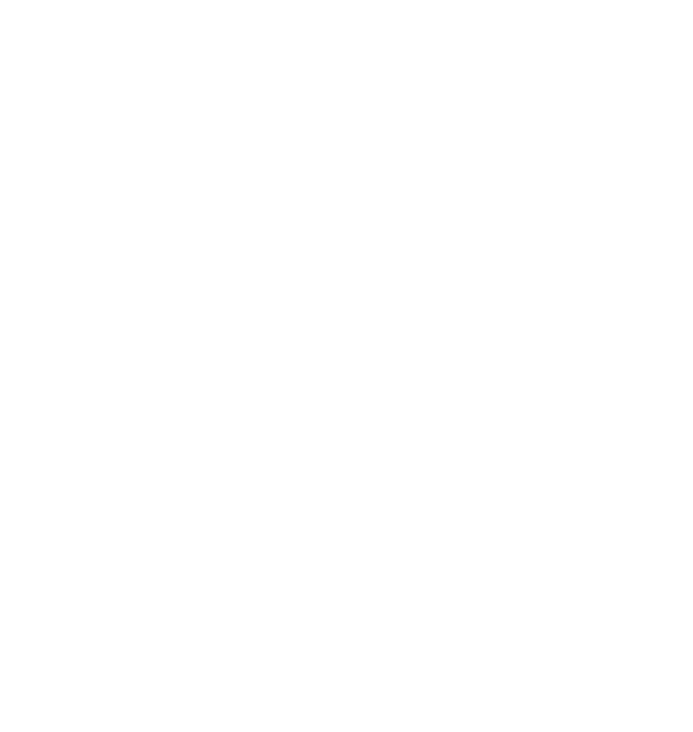
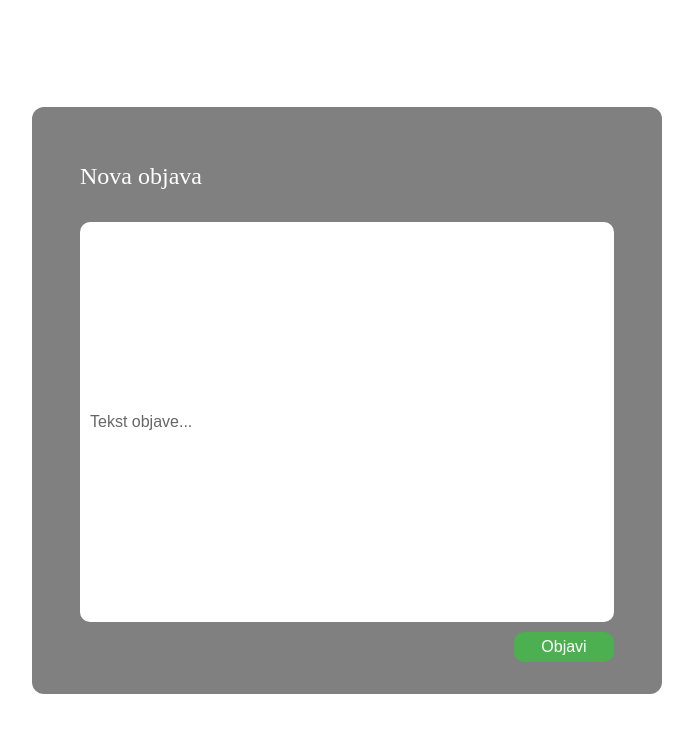
Before and after one commit to AlekKostic/ThriveTogether, a React (Vite) app in the folder Front/: page /signup in a window 1280 px wide. Shown: the top 732 px of the page, without its empty margins (293-986 px from the left). Built offline with nearby package versions, Linux system fonts and the light colour scheme.

Commit message:
dodata forma za novi post

```diff
--- a/Front/src/App.jsx
+++ b/Front/src/App.jsx
@@ -1,10 +1,12 @@
 import React from 'react'
 import Login from './components/Login'
 import Signup from './components/Signup'
+import ForumPostForm from './components/ForumPostForm'
 
 const App = () => {
   return (
     <div>
+      <ForumPostForm />
     </div>
   )
 }
--- /dev/null
+++ b/Front/src/Components/ForumPostForm.jsx
@@ -0,0 +1,38 @@
+import React, { useEffect,  useState } from 'react'
+import './login.css'
+
+const ForumPostForm = () => {
+  useEffect(() => {
+    document.body.classList.add('login-body');
+    return () => {
+      document.body.classList.remove('login-body');
+    };
+  }, []);
+
+  const [tekst, setTekst] = useState("")
+
+  return (
+    <div className="forum-post-form">
+      <div className="naslov-posta">
+        <p>Nova objava</p>
+      </div>
+
+      <form>
+      <div>
+          <input
+            value={tekst}
+            placeholder="Tekst objave..."
+            onChange={(e) => setTekst(e.target.value)}
+            className="input-post"
+          />
+        </div>
+
+        <div className="post-submit-dugme-div">
+          <button type="submit" className="post-submit-dugme">Objavi</button>
+        </div>
+      </form>
+    </div>
+  )
+}
+
+export default ForumPostForm
--- a/Front/src/components/Login.jsx
+++ b/Front/src/components/Login.jsx
@@ -1,7 +1,17 @@
 import React, { useState } from 'react';
 import './login.css'
+import { useEffect } from 'react';
 
 const Login = () => {
+
+  useEffect(() => {
+
+    document.body.classList.add('login-body');
+
+    return () => {
+      document.body.classList.remove('login-body');
+    };
+  }, []);
 
   const [username, setUsername] = useState("");
   const [password, setPassword] = useState("");
--- a/Front/src/components/Signup.jsx
+++ b/Front/src/components/Signup.jsx
@@ -1,6 +1,14 @@
-import React, { useState } from 'react';
+import React, { useEffect, useState } from 'react';
 
 const Signup = () => {
+
+  useEffect(() => {
+
+    document.body.classList.add('login-body');
+    return () => {
+      document.body.classList.remove('login-body');
+    };
+  }, []);
 
   const [name, setName] = useState("");
   const [surname, setSurname] = useState("");
--- a/Front/src/components/login.css
+++ b/Front/src/components/login.css
@@ -1,5 +1,4 @@
-
-body {
+.login-body {
     display: flex;
     justify-content: center;
     align-items: center;
@@ -9,47 +8,159 @@
 
 .forma {
     background-color: gray;
-    padding: 20px 50px;
+    padding: 2rem 3rem;
     border-radius: 12px;
-    align-items: center;
     text-align: center;
     box-sizing: border-box;
     width: 350px;
+    max-width: 90%;
+    margin: 0 auto;
 }
 
 .naslovforme {
-    font-size: 30px;
-    margin-top: 10px;
-    margin-bottom: 30px;
+    font-size: 1.8rem;
+    margin-top: 1rem;
+    margin-bottom: 2rem;
     color: white;
 }
 
-.input-polja {
+.input-polja, .input-post {
     border-radius: 10px;
     border: none;
-    height: 40px;
     width: 100%;
-    margin-bottom: 10px;
     padding: 10px;
-    font-size: 16px;
+    font-size: 1rem;
     box-sizing: border-box;
+    text-align: left;
+    padding-top: 5px;
+    vertical-align: top;
 }
 
-
 .submit-login {
-    margin-top: 5px;
-    margin-bottom: 30px;
+    margin-top: 0.5rem;
+    margin-bottom: 2rem;
     height: 40px;
     width: 100px;
     border: none;
     border-radius: 10px;
-    font-size: 16px;
+    font-size: 1rem;
     cursor: pointer;
+    transition: background-color 0.3s ease;
+}
+
+.submit-login:hover {
+    background-color: #45a049;
 }
 
 .login-error {
     color: red;
-    font-size: 14px;
-    margin-bottom: 10px;
+    font-size: 0.875rem;
+    margin-bottom: 0.5rem;
     text-align: center;
 }
+
+.forum-post-form {
+    background-color: gray;
+    padding: 2rem 3rem;
+    border-radius: 12px;
+    text-align: center;
+    box-sizing: border-box;
+    width: 700px;
+    max-width: 90%; /* Ensures responsiveness */
+    margin: 0 auto;
+}
+
+.input-post {
+    width: 100%;
+    height: 400px;
+    position: relative;
+    padding: 10px;
+    font-size: 1rem;
+    border-radius: 10px;
+    border: none;
+    box-sizing: border-box;
+    vertical-align: top;
+    text-align: left;
+}
+
+.input-post::placeholder {
+    text-align: left;
+    left: 15px;
+    font-size: 1rem;
+    color: rgba(0, 0, 0, 0.6);
+}
+
+.naslov-posta {
+    font-size: 1.5rem;
+    margin-top: 1rem;
+    margin-bottom: 2rem;
+    color: white;
+    text-align: left;
+}
+
+.post-submit-dugme-div {
+    display: flex;
+    justify-content: flex-end;
+    margin-right: 0;
+}
+
+.post-submit-dugme {
+    margin-top: 10px;
+    width: 100px;
+    height: 30px;
+    background-color: #4CAF50;
+    color: white;
+    border: none;
+    border-radius: 10px;
+    font-size: 1rem;
+    cursor: pointer;
+    display: flex;
+    justify-content: center;
+    align-items: center;
+    transition: background-color 0.3s;
+}
+
+.post-submit-dugme:hover {
+    background-color: #45a049;
+}
+
+@media (max-width: 768px) {
+    .forma {
+        width: 90%;
+        padding: 1.5rem;
+    }
+
+    .forum-post-form {
+        width: 90%;
+        padding: 1.5rem;
+    }
+
+    .input-post {
+        height: 300px;
+    }
+
+    .post-submit-dugme {
+        width: 90px;
+    }
+}
+
+@media (max-width: 480px) {
+    .forma {
+        width: 95%;
+        padding: 1rem;
+    }
+
+    .forum-post-form {
+        width: 95%;
+        padding: 1rem;
+    }
+
+    .input-post {
+        height: 200px;
+    }
+
+    .post-submit-dugme {
+        width: 80px;
+        height: 35px;
+    }
+}
```
